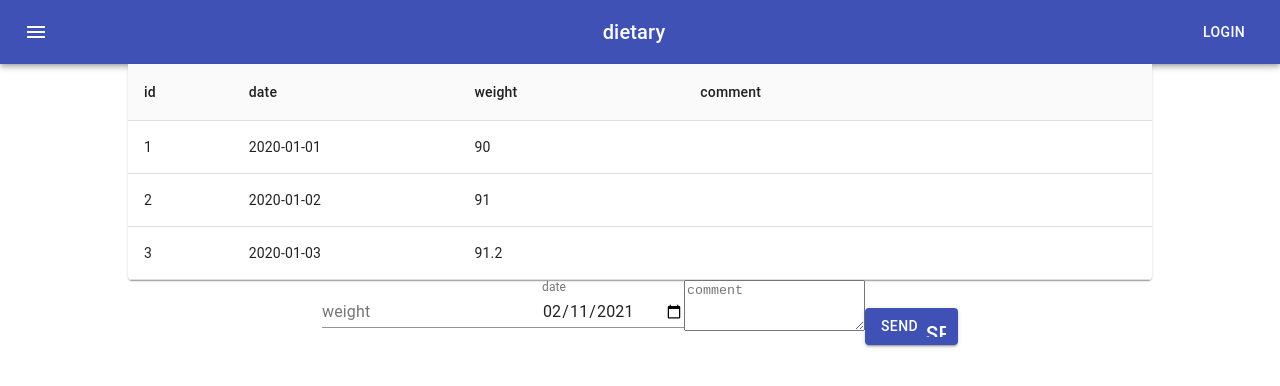
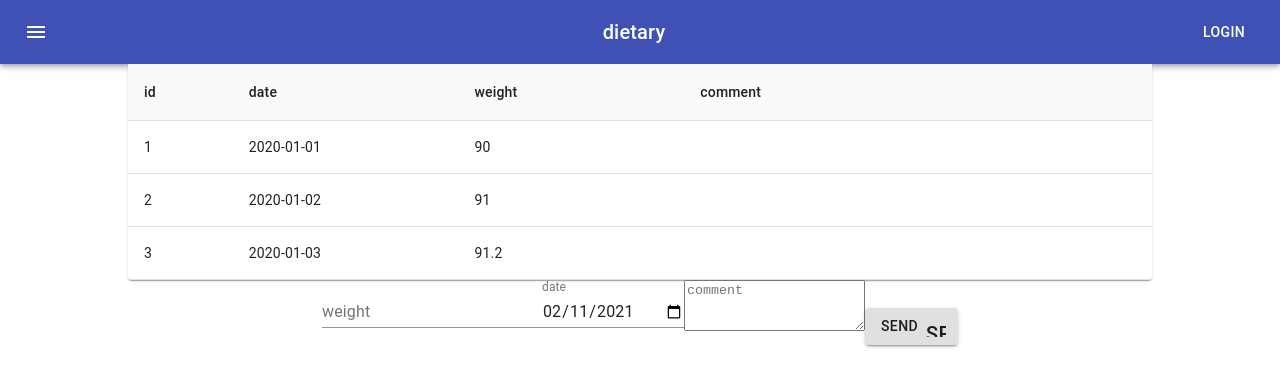
Before and after one commit to kotarofunyu/dietary, a React (Create React App) app: page /form in a window 1280 px wide. Shown: the top 386 px of the page. Built offline with nearby package versions, Linux system fonts and the light colour scheme.

Commit message:
[FEAT] コンポーネント分割

```diff
--- a/src/App.tsx
+++ b/src/App.tsx
@@ -2,37 +2,14 @@ import React from 'react'
 import './App.css'
 import { HeaderBar } from './HeaderBar'
 import { WeightsIndex } from './WeightsIndex'
-import { TextField, TextareaAutosize, Button, Icon } from '@material-ui/core'
-
-function formatDate(dt: Date): string {
-  const y = dt.getFullYear()
-  const m = ('00' + (dt.getMonth() + 1)).slice(-2)
-  const d = ('00' + dt.getDate()).slice(-2)
-  return y + '-' + m + '-' + d
-}
+import { Form } from './Form'
 
 function App() {
   return (
     <div className="App">
       <HeaderBar />
       <WeightsIndex />
-      <div className="form">
-        <TextField label="weight" type="number" />
-        <TextField
-          label="date"
-          type="date"
-          defaultValue={formatDate(new Date())}
-        />
-        <TextareaAutosize rowsMin={3} placeholder="comment" />
-        <Button
-          variant="contained"
-          color="primary"
-          // className={classes.button}
-          endIcon={<Icon>send</Icon>}
-        >
-          Send
-        </Button>
-      </div>
+      <Form />
     </div>
   )
 }
--- /dev/null
+++ b/src/Form.tsx
@@ -0,0 +1,26 @@
+import React from 'react'
+import { TextField, TextareaAutosize, Button, Icon } from '@material-ui/core'
+
+function formatDate(dt: Date): string {
+  const y = dt.getFullYear()
+  const m = ('00' + (dt.getMonth() + 1)).slice(-2)
+  const d = ('00' + dt.getDate()).slice(-2)
+  return y + '-' + m + '-' + d
+}
+
+export function Form() {
+  return (
+    <div className="form">
+      <TextField label="weight" type="number" />
+      <TextField
+        label="date"
+        type="date"
+        defaultValue={formatDate(new Date())}
+      />
+      <TextareaAutosize rowsMin={3} placeholder="comment" />
+      <Button variant="contained" endIcon={<Icon>send</Icon>}>
+        Send
+      </Button>
+    </div>
+  )
+}
```
